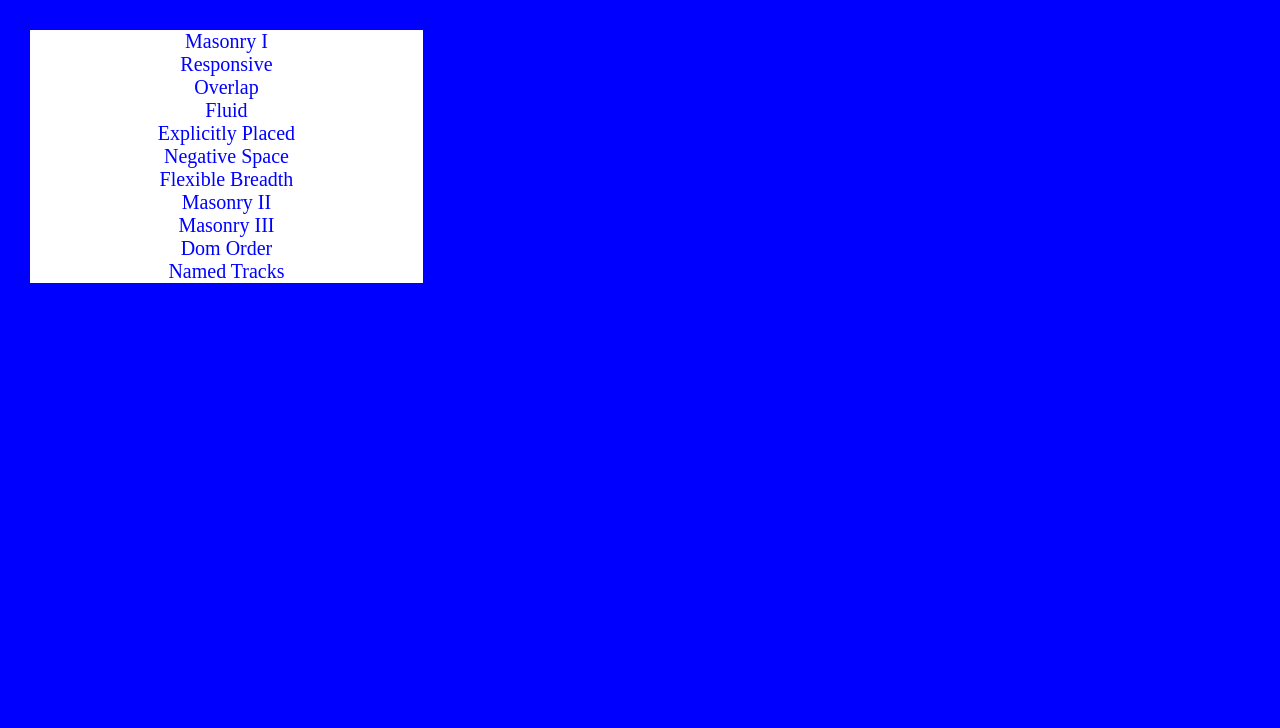
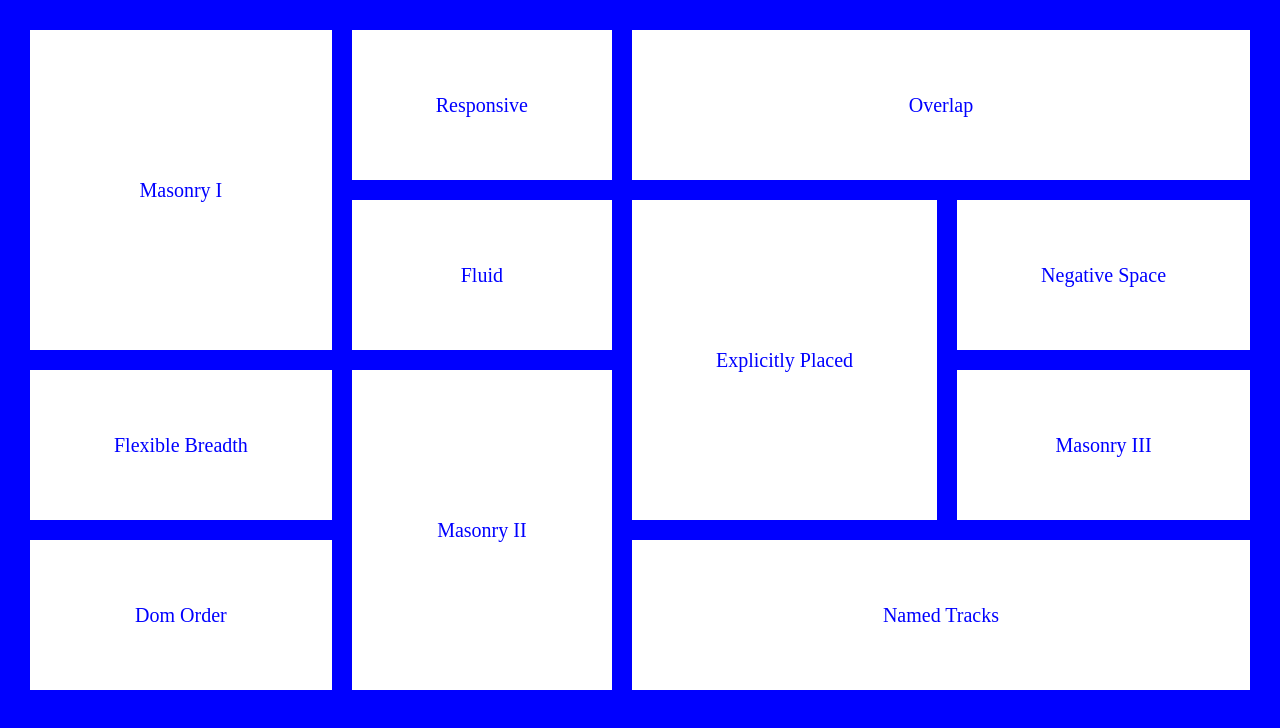
Before and after one commit to Grapava00/use-grid, a plain HTML site: page index.html in a window 1280 px wide. Drawn offline with Linux system fonts and the light colour scheme.

Commit message:
update style

```diff
--- a/styles/style.css
+++ b/styles/style.css
@@ -4,11 +4,13 @@
 }
 body{
 	background: blue;
+}
+.container{
 	display: grid;
 	grid-template-columns: repeat(4, auto);
 	grid-template-rows: repeat(4, 150px);
+	grid-gap: 20px;
 	padding: 30px;
-	grid-gap: 20px;
 }
 .font-blue{
 	color: blue;
@@ -22,18 +24,18 @@ body{
 	justify-content: center;
 	align-items: center;
 }
-.box1{
+.container .box1{
 	grid-area: 1/1/3/1;
 }
-.box3{
+.container .box3{
 	grid-area: 1/3/1/5;
 }
-.box5{
+.container .box5{
 	grid-area: 2/3/4/3;
 }
-.box8{
+.container .box8{
 	grid-area: 3/2/5/2;
 }
-.box11{
+.container .box11{
 	grid-area: 4/3/4/5;
 }
```
